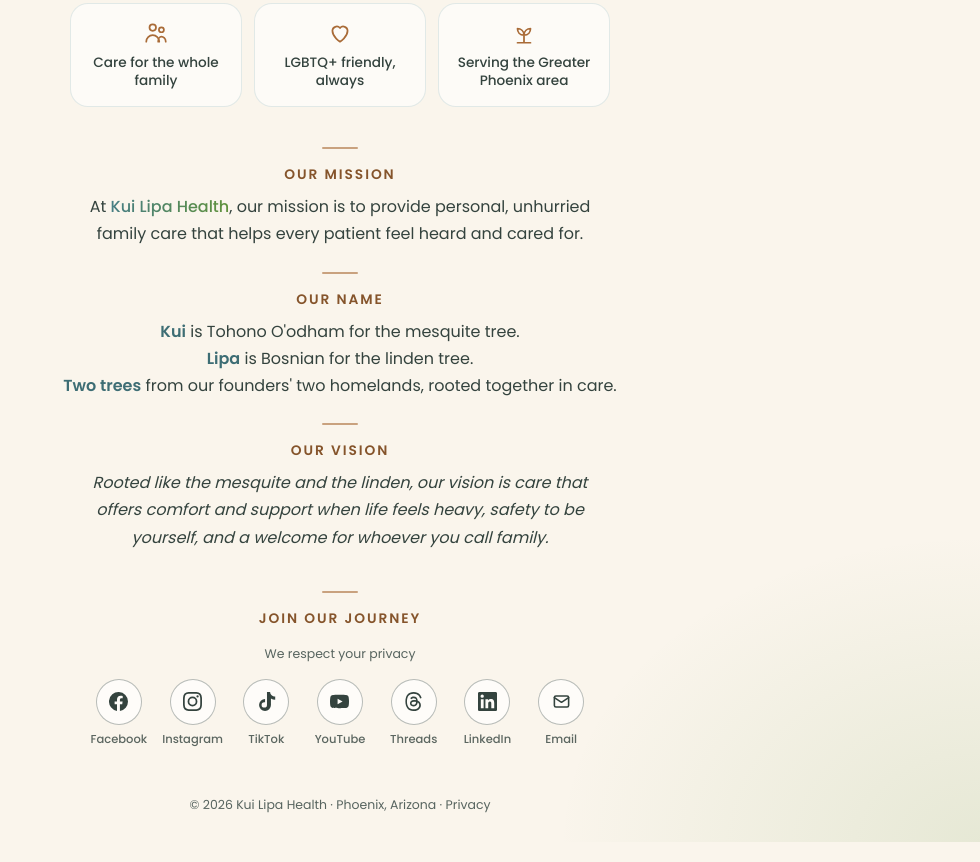
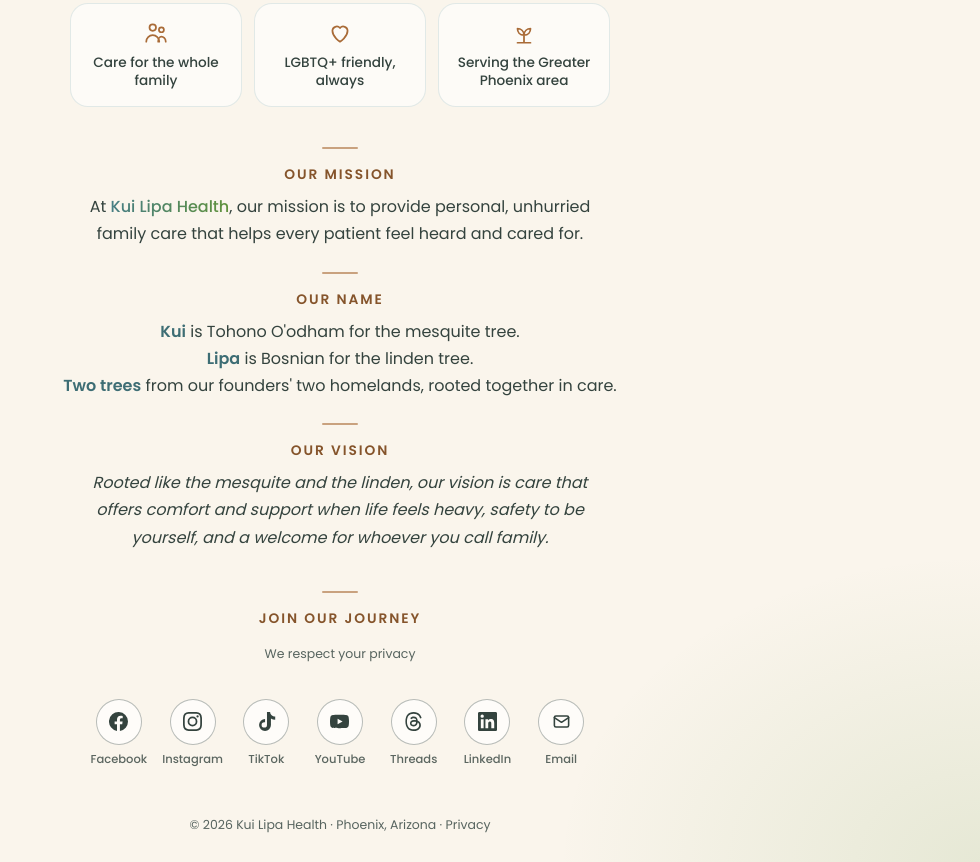
Before and after one commit to edophx/kuilipahealth-site, a plain HTML site: page index.html in a window 1280 px wide. Shown: the part 684-1546 px from the top of the page, without its empty margins (300-1280 px from the left). Drawn offline with Linux system fonts and the light colour scheme.

Commit message:
More space between privacy line and socials

```diff
--- a/index.html
+++ b/index.html
@@ -102,7 +102,7 @@ footer{margin-top:48px;font-size:.78rem;color:#57645f;padding-bottom:env(safe-ar
 .privacy-note{margin:16px auto 0;font-size:.78rem}
 .privacy-note a{color:#57645f;text-decoration:none}
 .privacy-note a:hover,.privacy-note a:focus-visible{opacity:1;text-decoration:underline;text-underline-offset:3px}
-.signup+.privacy-note+.social{margin-top:16px}
+.signup+.privacy-note+.social{margin-top:36px}
 footer a{color:inherit;text-decoration:none}
 footer a:hover,footer a:focus-visible{text-decoration:underline;text-underline-offset:3px}
 .meaning strong{font-weight:600}
```
